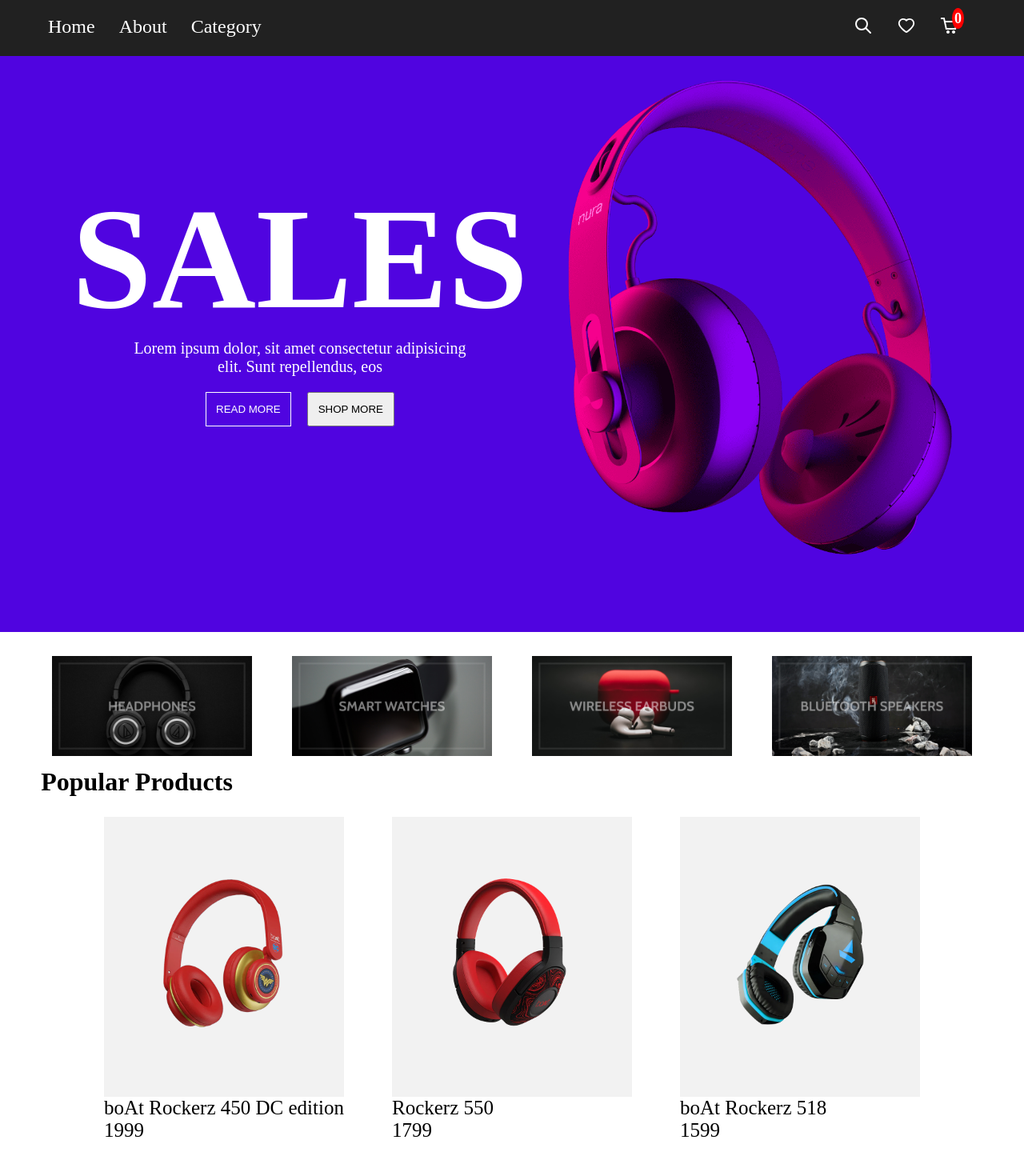
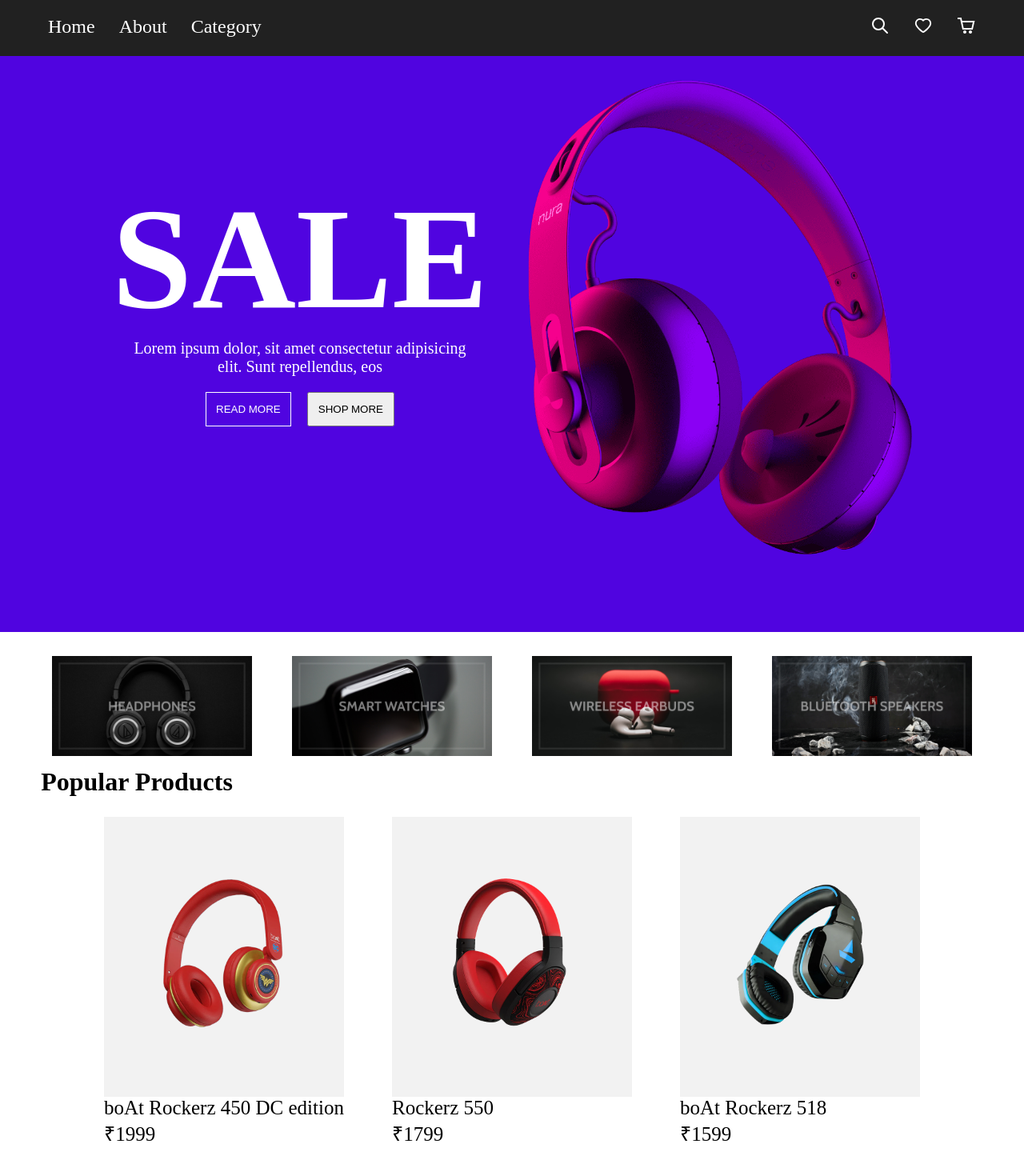
Before and after one commit to f2firdaus/Headphone-store, a React (Vite) app: page / in a window 1280 px wide. Shown: the top 1470 px of the page at 80% size. Built offline with nearby package versions, Linux system fonts and the light colour scheme.

Commit message:
cart-change

```diff
--- a/src/components/Cart/Cart.jsx
+++ b/src/components/Cart/Cart.jsx
@@ -6,7 +6,9 @@
 import { useContext } from "react";
 import { Context } from "../../context";
 import { BsCartX } from 'react-icons/bs'
+import { useNavigate } from "react-router-dom";
 const Cart = ({ setShowCart }) => {
+  const navigate=useNavigate()
 // import data from "../../data";
   const { cartItem, handleRemoveCart, totalPrice, handleQuntityCount } = useContext(Context);
   // const [myCart, setMyCart] = useState(false);
@@ -24,7 +26,10 @@
           {!cartItem.length && <div className="cart-empty">
                     <BsCartX className="cart-svg" />
             <span>NO PRODUCT IN THE CART</span>
-            <button className="button-1">RETURN TO SHOP</button>
+            <button className="button-1" onClick={() => {
+              navigate('/');
+              setShowCart(false)
+            }}>RETURN TO SHOP</button>
                 </div>
           }
 
--- a/src/components/Headers/Headers.jsx
+++ b/src/components/Headers/Headers.jsx
@@ -1,6 +1,6 @@
 import { TbSearch } from "react-icons/tb";
 import { AiOutlineHeart } from "react-icons/ai";
-import './header.css'
+import "./header.css";
 import { CgShoppingCart } from "react-icons/cg";
 import { useContext, useEffect, useState } from "react";
 import Search from "./Search/Search";
@@ -8,12 +8,14 @@
 import Cart from "../Cart/Cart";
 import { Context } from "../../context";
 
-const Headers = ({category}) => {
-    const navigate=useNavigate()
-const {cartCount} =useContext(Context)
-    const [showSearch, setShowSearch] = useState(false)
+const Headers = ({ category }) => {
+  const navigate = useNavigate();
+  const { cartCount } = useContext(Context);
+  const [showSearch, setShowSearch] = useState(false);
   const [showCart, setShowCart] = useState(false);
-    const [scrolled,setScrolled]=useState(false)
+  const [scrolled, setScrolled] = useState(false);
+
+
   const handleScroll = () => {
     const offset = window.scrollY;
     //    const data= Math.round(offset)
@@ -27,31 +29,44 @@
   useEffect(() => {
     window.addEventListener("scroll", handleScroll);
   }, []);
+  const renderCount = () => {
+    if (cartCount > 0) {
+      return <span className="cart-count1">{ cartCount}</span>
+    } else {
+      return null
+    }
+  }
   return (
     <>
       <header className={`header ${scrolled ? "stickey-header" : ""}`}>
         <div className="header-main">
           <nav className="nav-left">
             <ul>
-                        <li onClick={()=>navigate('/')}>Home</li>
+              <li onClick={() => navigate("/")}>Home</li>
               <li>About</li>
               <li onClick={category}>Category</li>
             </ul>
           </nav>
           <nav className="nav-right">
             <ul>
-                        <li onClick={()=>setShowSearch(true)}><TbSearch/></li>
-                        <li><AiOutlineHeart/></li>
-                            <li onClick={() => setShowCart(true)}> <CgShoppingCart /> <span className="cart-count1">{ cartCount}</span> </li>
+              <li onClick={() => setShowSearch(true)}>
+                <TbSearch />
+              </li>
+              <li>
+                <AiOutlineHeart />
+              </li>
+              <li onClick={() => setShowCart(true)}>
+                {" "}
+                <CgShoppingCart /> <span>{ renderCount()}</span>{" "}
+              </li>
             </ul>
           </nav>
         </div>
       </header>
       {showSearch && <Search setShowSearch={setShowSearch} />}
-            {showCart && <Cart setShowCart={ setShowCart} />}
+      {showCart && <Cart setShowCart={setShowCart} />}
     </>
+  );
+};
 
-  )
-}
-
-export default Headers
+export default Headers;
--- a/src/components/Home/Home.jsx
+++ b/src/components/Home/Home.jsx
@@ -9,7 +9,7 @@
       <div className="banner">
         <div className="container">
           <div className="sales">
-            <h1>SALES</h1>
+            <h1>SALE</h1>
             <p className='sales-p'>Lorem ipsum dolor, sit amet consectetur adipisicing  <br />elit. Sunt repellendus, eos </p>
             <div className="button">
               <button className='btn1'>READ MORE</button>
--- a/src/components/Products/Products.jsx
+++ b/src/components/Products/Products.jsx
@@ -23,7 +23,7 @@
                     </div>
                     <div className="details">
                     <span>{item.name}</span>
-                      <span>{item.price}</span>
+                      <span>&#8377;{item.price}</span>
                       </div>
                     </div>
                 </>
```
Also changed, not shown: src/components/Cart/Cartitem/CartItem.jsx (deleted, +0 -9 lines). Lines whose indentation alone changed are shown as unchanged.
